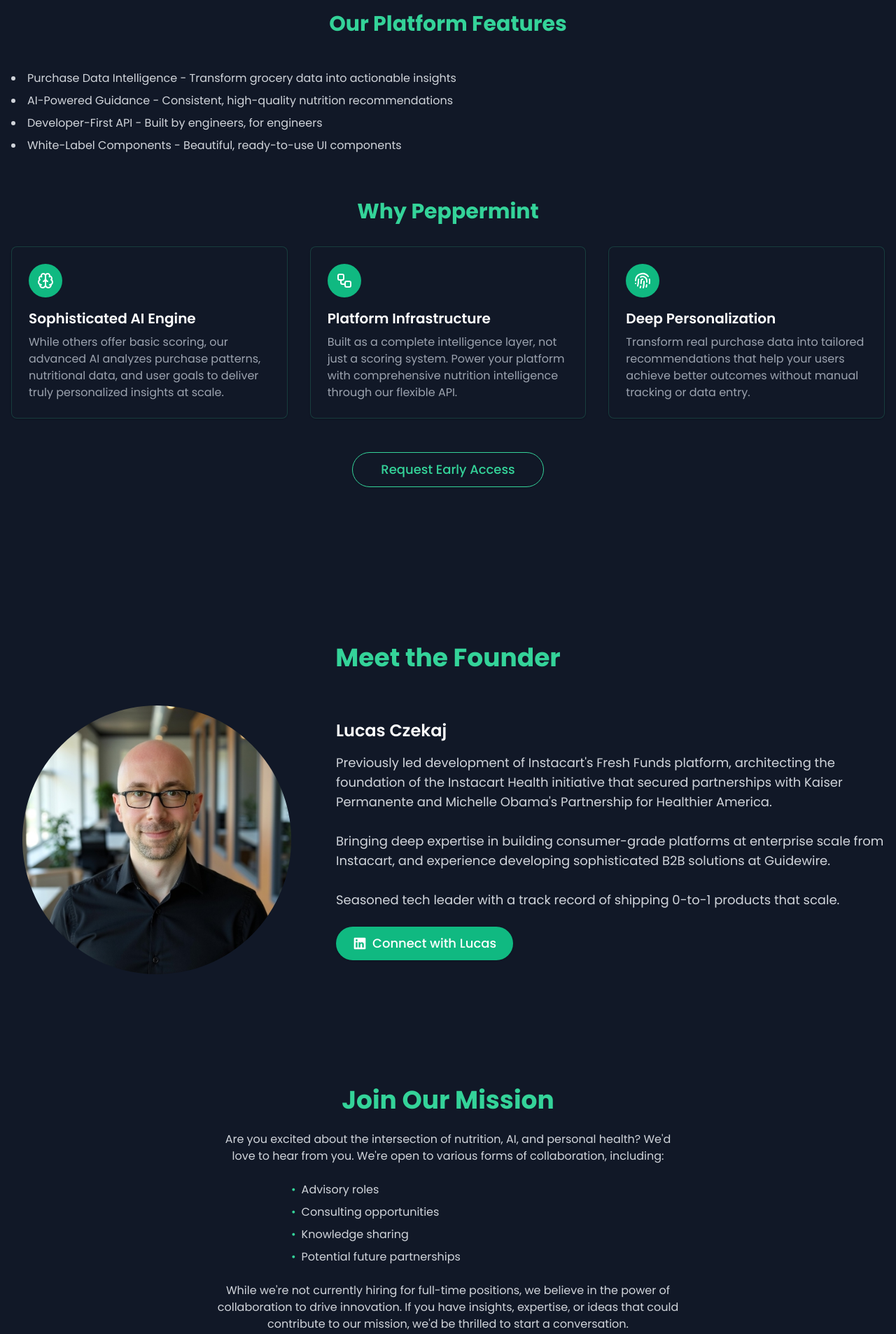
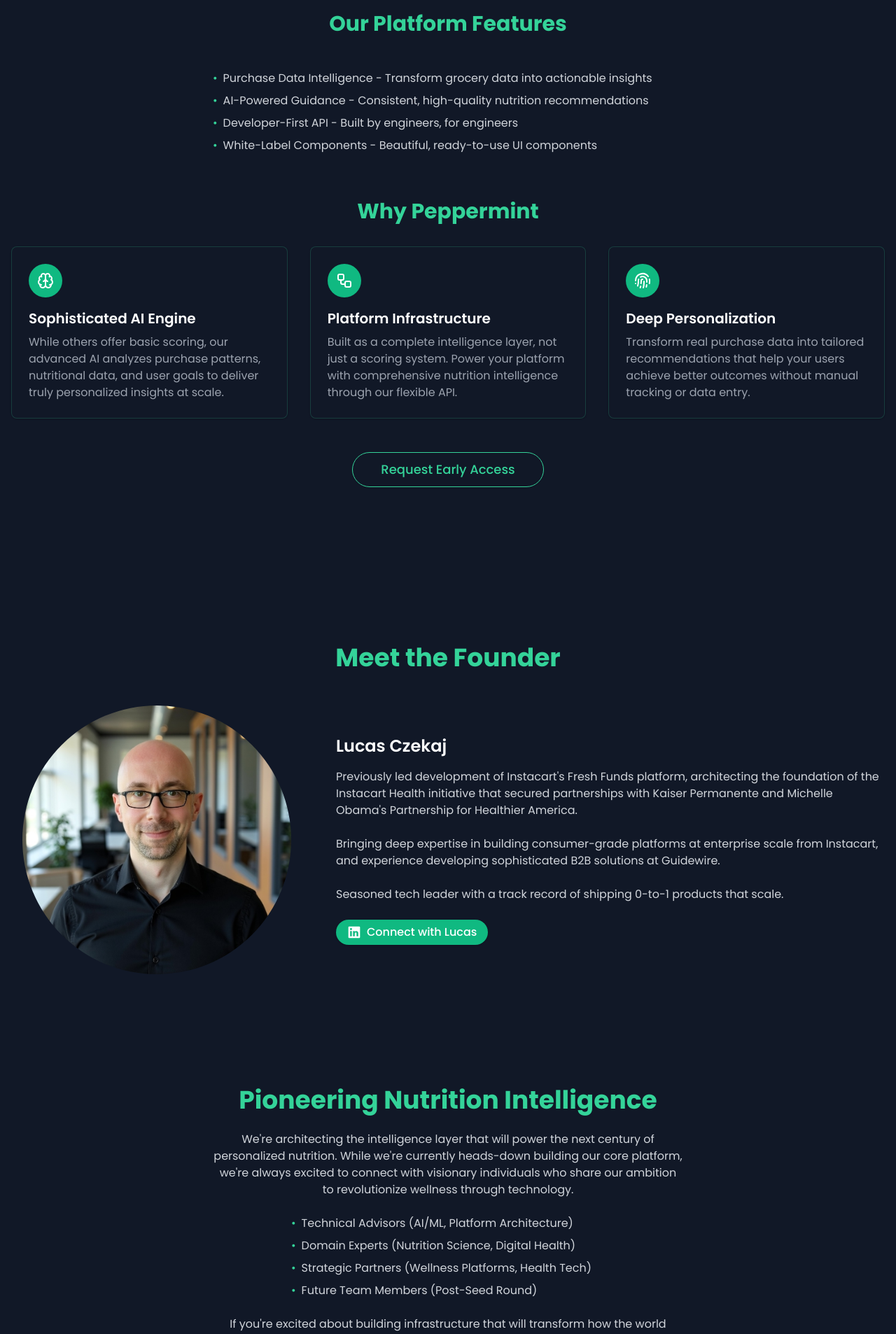
Before and after one commit to czekaj/peppermint.engineering, a Next.js app: page / in a window 1280 px wide. Shown: the part 2760-4666 px from the top of the page at 70% size. Built offline with nearby package versions, Linux system fonts and the light colour scheme.

Commit message:
The rest of the pre-v0 updates

```diff
--- a/app/page.tsx
+++ b/app/page.tsx
@@ -225,17 +225,23 @@
         Our Platform Features
       </h3>
       <div className="text-gray-300 mb-16">
-        <ul className="list-disc list-inside space-y-2">
-          <li>
+        <ul className="max-w-2xl mx-auto text-left list-none space-y-2">
+          <li className="flex items-center">
+            <span className="text-emerald-400 mr-2">•</span>
             Purchase Data Intelligence - Transform grocery data into actionable
             insights
           </li>
-          <li>
+          <li className="flex items-center">
+            <span className="text-emerald-400 mr-2">•</span>
             AI-Powered Guidance - Consistent, high-quality nutrition
             recommendations
           </li>
-          <li>Developer-First API - Built by engineers, for engineers</li>
-          <li>
+          <li className="flex items-center">
+            <span className="text-emerald-400 mr-2">•</span>
+            Developer-First API - Built by engineers, for engineers
+          </li>
+          <li className="flex items-center">
+            <span className="text-emerald-400 mr-2">•</span>
             White-Label Components - Beautiful, ready-to-use UI components
           </li>
         </ul>
@@ -294,7 +300,7 @@
           <h3 className="text-2xl font-semibold text-white mb-4">
             Lucas Czekaj
           </h3>
-          <p className="text-gray-300 mb-6 text-lg">
+          <p className="text-gray-300 mb-6 text-md">
             Previously led development of Instacart's Fresh Funds platform,
             architecting the foundation of the Instacart Health initiative that
             secured partnerships with Kaiser Permanente and Michelle Obama's
@@ -309,7 +315,7 @@
           </p>
           <p className="flex md:justify-start justify-center">
             <a href="https://www.linkedin.com/in/lukaszczekaj/" target="_blank">
-              <Button className="bg-emerald-500 hover:bg-emerald-600 text-white rounded-full flex items-center space-x-2 py-6 px-6 text-lg">
+              <Button className="bg-emerald-500 hover:bg-emerald-600 text-white rounded-full flex items-center space-x-2 py-4 px-4 text-md">
                 <svg
                   xmlns="http://www.w3.org/2000/svg"
                   viewBox="0 0 24 24"
@@ -332,36 +338,39 @@
   <section id="careers" className="py-20 bg-gray-900">
     <div className="container mx-auto px-4 text-center">
       <h2 className="text-4xl font-bold text-emerald-400 mb-6">
-        Join Our Mission
+        Pioneering Nutrition Intelligence
       </h2>
       <p className="text-gray-300 mb-6 max-w-2xl mx-auto">
-        Are you excited about the intersection of nutrition, AI, and personal
-        health? We'd love to hear from you. We're open to various forms of
-        collaboration, including:
+        We're architecting the intelligence layer that will power the next
+        century of personalized nutrition. While we're currently heads-down
+        building our core platform, we're always excited to connect with
+        visionary individuals who share our ambition to revolutionize wellness
+        through technology.
       </p>
       <ul className="text-gray-300 mb-6 max-w-md mx-auto text-left list-none">
         <li className="flex items-center mb-2">
           <span className="text-emerald-400 mr-2">•</span>
-          Advisory roles
+          Technical Advisors (AI/ML, Platform Architecture)
         </li>
         <li className="flex items-center mb-2">
           <span className="text-emerald-400 mr-2">•</span>
-          Consulting opportunities
+          Domain Experts (Nutrition Science, Digital Health)
         </li>
         <li className="flex items-center mb-2">
           <span className="text-emerald-400 mr-2">•</span>
-          Knowledge sharing
+          Strategic Partners (Wellness Platforms, Health Tech)
         </li>
         <li className="flex items-center mb-2">
           <span className="text-emerald-400 mr-2">•</span>
-          Potential future partnerships
+          Future Team Members (Post-Seed Round)
         </li>
       </ul>
       <p className="text-gray-300 mb-10 max-w-2xl mx-auto">
-        While we're not currently hiring for full-time positions, we believe in
-        the power of collaboration to drive innovation. If you have insights,
-        expertise, or ideas that could contribute to our mission, we'd be
-        thrilled to start a conversation.
+        If you're excited about building infrastructure that will transform how
+        the world approaches nutrition, we'd love to explore ways to
+        collaborate. We're particularly interested in connecting with
+        individuals who bring deep expertise in AI/ML, platform architecture, or
+        nutrition science.
       </p>
     </div>
   </section>
```
